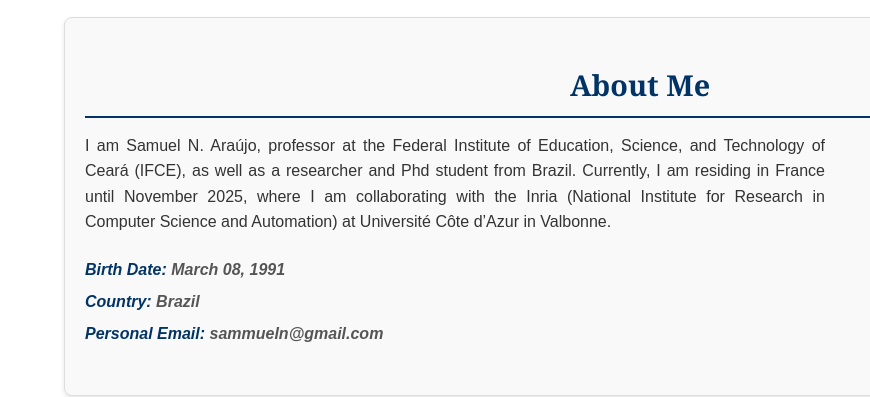
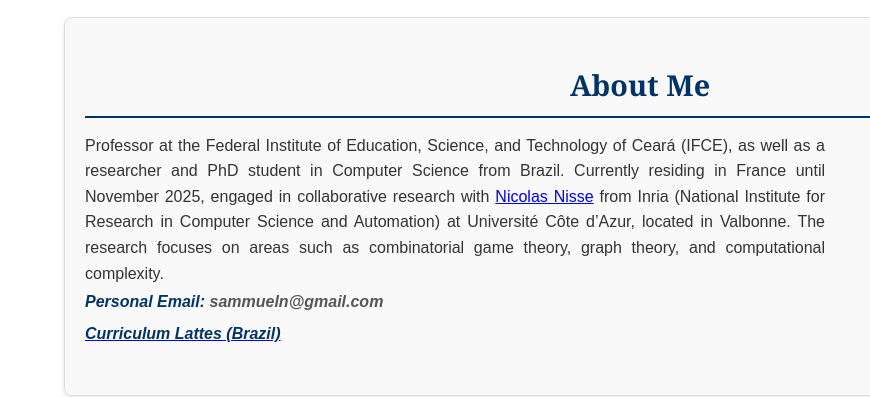
Before and after one commit to araujo-samueln/araujo-samueln.github.io, a plain HTML site: page index.html in a window 1280 px wide. Shown: the part 145-542 px from the top of the page, 0-870 px from the left. Drawn offline with Linux system fonts and the light colour scheme.

Commit message:
Update index.html

```diff
--- a/index.html
+++ b/index.html
@@ -35,11 +35,10 @@
             <div class="info-container">
                 <div class="info">
                     <div class="text">
-                        I am Samuel N. Araújo, professor at the Federal Institute of Education, Science, and Technology of Ceará (IFCE), as well as a researcher and Phd student from Brazil. Currently, I am residing in France until November 2025, where I am collaborating with the Inria (National Institute for Research in Computer Science and Automation) at Université Côte d’Azur in Valbonne.
+                        Professor at the Federal Institute of Education, Science, and Technology of Ceará (IFCE), as well as a researcher and PhD student in Computer Science from Brazil. Currently residing in France until November 2025, engaged in collaborative research with <a href="https://www-sop.inria.fr/members/Nicolas.Nisse/">Nicolas Nisse</a> from Inria (National Institute for Research in Computer Science and Automation) at Université Côte d’Azur, located in Valbonne. The research focuses on areas such as combinatorial game theory, graph theory, and computational complexity.
                     </div>
-                        <p><p><p><p><strong>Birth Date:</strong> March 08, 1991</p>
-                        <p><strong>Country:</strong> Brazil</p>
                         <p><strong>Personal Email:</strong> sammueln@gmail.com</p>
+                        <p><a href="https://lattes.cnpq.br/8886076523699722"><strong>Curriculum Lattes (Brazil)</strong></a></p>
                 </div>
 
                 <div>
```
